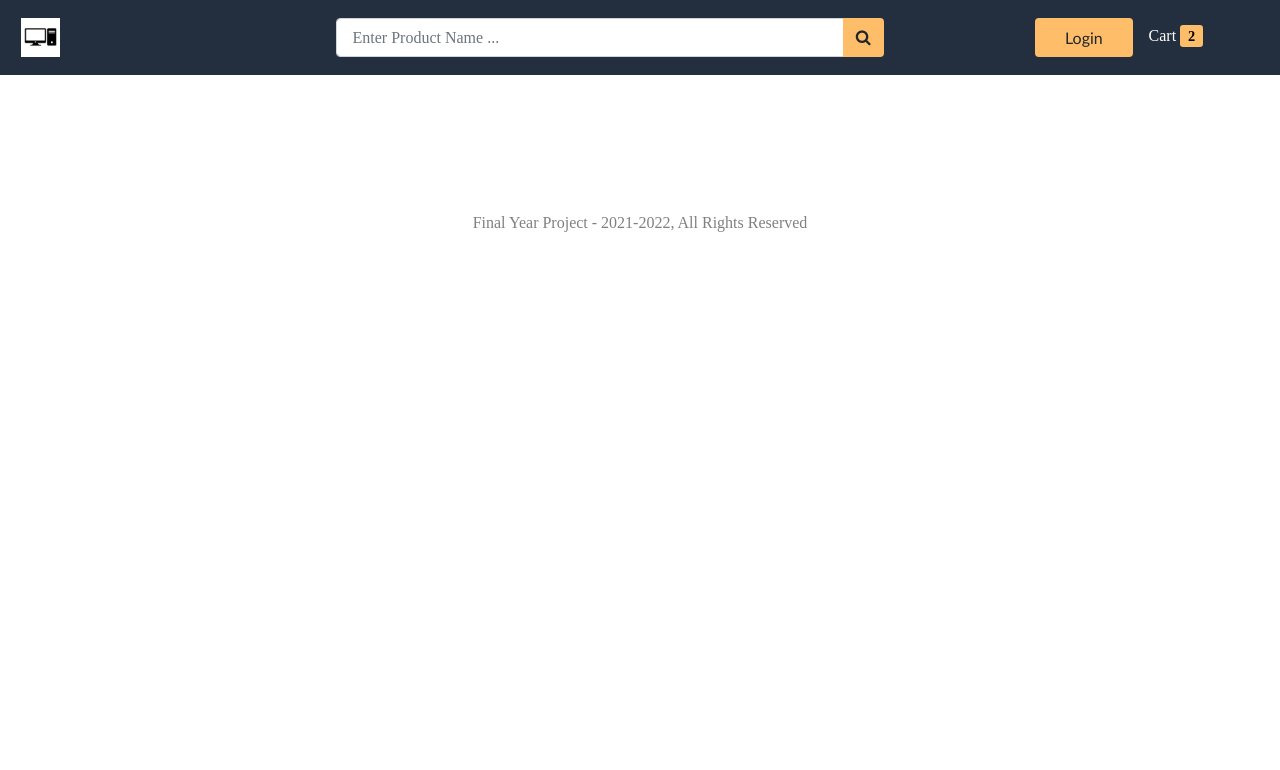
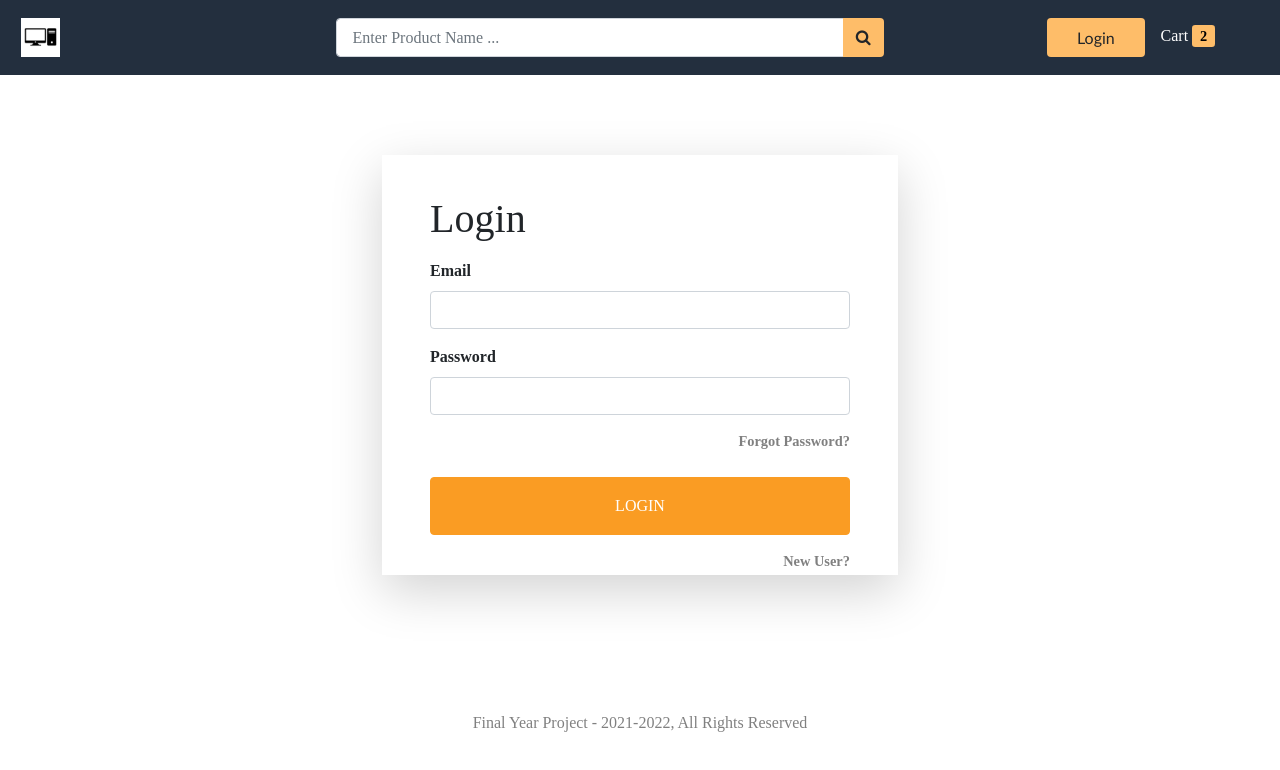
Before and after one commit to HASSAN-TANOLI/FYP, a React (Create React App) app in the folder frontend/: page /login in a window 1280 px wide. Shown: the top 770 px of the page. Built offline with nearby package versions, Linux system fonts and the light colour scheme; a web font is replaced by a local one; what react-alert-template-basic would draw is missing.

Commit message:
error resolved having issue with duplicated query

```diff
--- a/frontend/public/index.html
+++ b/frontend/public/index.html
@@ -9,9 +9,11 @@
       name="description"
       content="Multi vendor and Pc Customizing Store"
     />
+
+    <link rel="manifest" href="%PUBLIC_URL%/manifest.json" />
     <link rel="apple-touch-icon" href="%PUBLIC_URL%/logo192.png" />
 
-    <link rel="manifest" href="%PUBLIC_URL%/manifest.json" />
+
 
     <link
     rel="stylesheet"
--- a/frontend/src/App.js
+++ b/frontend/src/App.js
@@ -3,6 +3,7 @@
 import Home from "./components/Home";
 import {BrowserRouter as Router, Route} from "react-router-dom";
 import ProductDetails from "./components/product/ProductDetails";
+import Login from "./components/user/Login";
 
 
 function App() {
@@ -14,6 +15,7 @@
       <Route path="/" component={Home} exact />
       <Route path="/search/:keyword" component={Home} />
       <Route path="/product/:id" component={ProductDetails} exact />
+      <Route path="/login" component={Login} exact />
       <Footer />
     </div>
     </Router>
--- a/frontend/src/actions/productActions.js
+++ b/frontend/src/actions/productActions.js
@@ -1,13 +1,13 @@
 import axios from 'axios';
-import { createFactory } from 'react';
+
 
 import {
   ALL_PRODUCTS_REQUEST,
   ALL_PRODUCTS_SUCCESS,
   ALL_PRODUCTS_FAIL,
   PRODUCT_DETAILS_REQUEST,
-    PRODUCT_DETAILS_SUCCESS,
-    PRODUCT_DETAILS_FAIL,
+  PRODUCT_DETAILS_SUCCESS,
+  PRODUCT_DETAILS_FAIL,
 
   CLEAR_ERRORS
 
--- /dev/null
+++ b/frontend/src/actions/userActions.js
@@ -0,0 +1,47 @@
+import axios from 'axios';
+
+import{
+  LOGIN_REQUEST,
+  LOGIN_SUCCESS,
+  LOGIN_FAIL,
+  CLEAR_ERRORS
+} from '../constants/userConstants';
+
+
+//Login
+export const login = (email, password) => async (dispatch) => {
+try{
+  dispatch({type: LOGIN_REQUEST});
+  const config ={
+    headers: {
+      'Content-Type': 'application/json'
+    }
+  }
+
+  const {data} = await axios.get('/api/v1/login', {email, password}, config);
+
+  dispatch({
+
+    type: LOGIN_SUCCESS,
+    payload: data
+  });
+}
+
+catch(error){
+  dispatch({
+    type: LOGIN_FAIL,
+    payload: error.response.data.error
+  })
+}
+
+}
+
+//Clear Errors
+
+export const clearErrors = () => async (dispatch) => {
+
+  dispatch({
+    type: CLEAR_ERRORS
+  })
+
+}
--- a/frontend/src/components/layout/Header.js
+++ b/frontend/src/components/layout/Header.js
@@ -22,7 +22,7 @@
       </div>
 
       <div className="col-12 col-md-3 mt-4 mt-md-0 text-center">
-        <button className="btn" id="login_btn">Login</button>
+        <Link to="/login" className="btn ml-4" id="login_btn">Login</Link>
 
         <span id="cart" className="ml-3">Cart</span>
         <span className="ml-1" id="cart_count">2</span>
--- /dev/null
+++ b/frontend/src/components/user/Login.js
@@ -0,0 +1,91 @@
+import React, {Fragment, useState, useEffect} from 'react';
+import { useDispatch, useSelector } from 'react-redux';
+import { useAlert } from 'react-alert';
+import Loader from '../layout/Loader';
+import MetaData from '../layout/MetaData';
+import {Link} from 'react-router-dom';
+import {login, clearErrors} from '../../actions/userActions';
+
+
+const Login = ({history}) => {
+  const [email, setEmail] = useState('');
+  const [password, setPassword] = useState('');
+
+  const alert= useAlert();
+  const dispatch = useDispatch();
+
+  const {isAuthenticatedUser, loading, error} = useSelector(state => state.auth);
+
+  useEffect(() => {
+
+    if(isAuthenticatedUser){
+    history.push('/');
+    }
+
+
+    if(error){
+      alert.error(error);
+      dispatch(clearErrors());
+    }
+
+  },[dispatch, alert, error, isAuthenticatedUser, loading, history]);
+
+  const submitHandler = (e) => {
+    e.preventDefault();
+    dispatch(login(email, password));
+  }
+
+  return (
+    <Fragment>
+      {loading ? <Loader /> : (
+        <Fragment>
+          <MetaData title="Login" />
+          <div className="row wrapper">
+		<div className="col-10 col-lg-5">
+        <form className="shadow-lg" onSubmit={submitHandler}>
+            <h1 className="mb-3">Login</h1>
+            <div className="form-group">
+              <label htmlFor="email_field">Email</label>
+              <input
+                type="email"
+                id="email_field"
+                className="form-control"
+                value={email}
+                onChange={(e) => setEmail(e.target.value)}
+              />
+            </div>
+
+            <div className="form-group">
+              <label htmlFor="password_field">Password</label>
+              <input
+                type="password"
+                id="password_field"
+                className="form-control"
+                value= {password}
+                onChange={(e) => setPassword(e.target.value)}
+              />
+            </div>
+
+            <Link to="/password/forgot" className="float-right mb-4">Forgot Password?</Link>
+
+            <button
+              id="login_button"
+              type="submit"
+              className="btn btn-block py-3"
+            >
+              LOGIN
+            </button>
+
+            <Link to="/register" className="float-right mt-3">New User?</Link>
+          </form>
+		  </div>
+    </div>
+
+        </Fragment>
+      )}
+
+      </Fragment>
+  )
+}
+
+export default Login
--- /dev/null
+++ b/frontend/src/constants/userConstants.js
@@ -0,0 +1,5 @@
+export const LOGIN_REQUEST = 'LOGIN_REQUEST'
+export const LOGIN_SUCCESS = 'LOGIN_SUCCESS'
+export const LOGIN_FAIL = 'LOGIN_FAIL'
+
+export const CLEAR_ERRORS = 'CLEAR_ERRORS'
--- /dev/null
+++ b/frontend/src/reducers/userReducers.js
@@ -0,0 +1,44 @@
+import{
+  LOGIN_REQUEST,
+  LOGIN_SUCCESS,
+  LOGIN_FAIL,
+  CLEAR_ERRORS
+} from '../constants/userConstants';
+
+export const authReducer = (state = {user: {}}, action) => {  //storing user  in state
+  switch (action.type) {
+    case LOGIN_REQUEST:
+      return {
+          loading: true,
+          isAuthenticatedUser: false,
+
+      }
+
+    case LOGIN_SUCCESS:
+      return {
+          ...state,
+          loading: false,
+          isAuthenticatedUser: true,
+          user: action.payload
+      }
+
+    case LOGIN_FAIL:
+      return {
+          ...state,
+          loading: false,
+          isAuthenticatedUser: false,
+          user: null,
+          error: action.payload
+      }
+
+    case CLEAR_ERRORS:
+      return {
+          ...state,
+          error: null
+      }
+
+
+    default:
+      return state
+  }
+}
--- a/frontend/src/store.js
+++ b/frontend/src/store.js
@@ -2,10 +2,13 @@
 import thunk from 'redux-thunk';
 import {composeWithDevTools} from 'redux-devtools-extension';
 import { productsReducers, productDetailsReducer } from './reducers/productReducers';
+import { authReducer } from './reducers/userReducers';
+
 
 const reducer = combineReducers({
 products: productsReducers,
-productDetails: productDetailsReducer
+productDetails: productDetailsReducer,
+auth: authReducer
 
 
 })
@@ -13,6 +16,8 @@
 let initialState = {}
 
 
+
+
 const middleware = [thunk];
 const store = createStore(reducer, initialState, composeWithDevTools(applyMiddleware(...middleware)));
 
```
Also changed, not shown: frontend/public/%PUBLIC_URL%/manifest.json (added), frontend/src/components/Home.js (line endings or trailing spaces), 1 other file (tests, documents, lock files or other folders).
